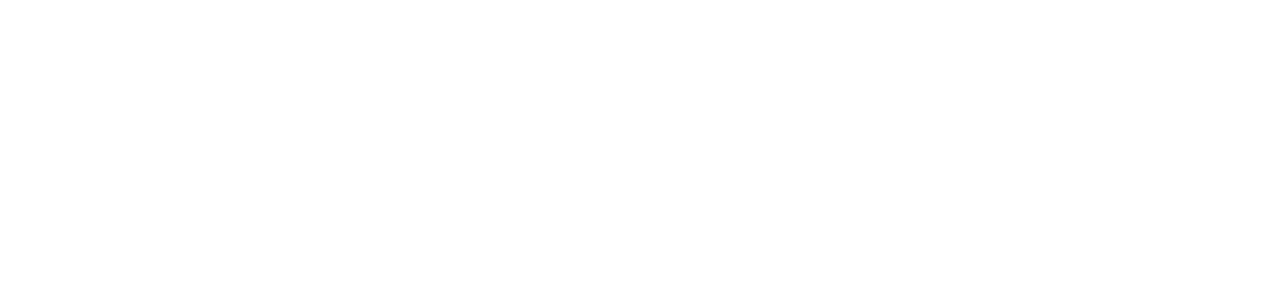
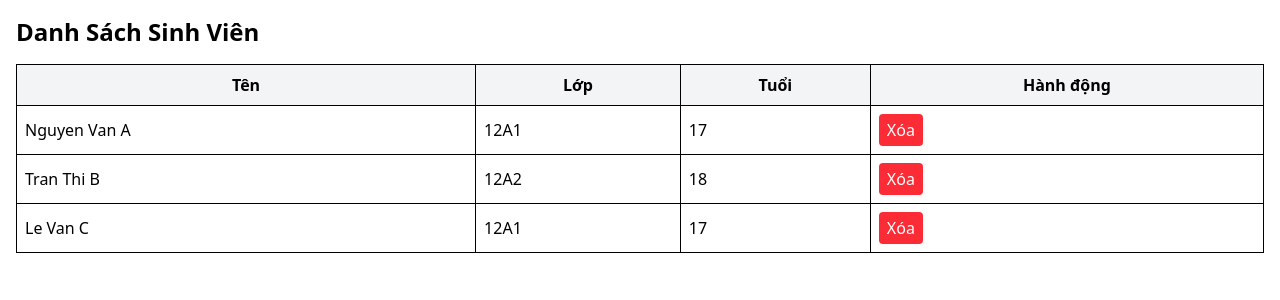
Before and after one commit to DeeDeevk/LTPTGiaoDien_NguyenHoVietKhoa_BaiThi, a React (Vite) app: page / in a window 1280 px wide. Shown: the top 300 px of the page. Built offline with nearby package versions, Linux system fonts and the light colour scheme.

Commit message:
giao dien danh sach sv va nut xoa

```diff
--- a/package.json
+++ b/package.json
@@ -10,6 +10,7 @@
     "preview": "vite preview"
   },
   "dependencies": {
+    "@reduxjs/toolkit": "^2.7.0",
     "@tailwindcss/vite": "^4.1.4",
     "react": "^19.0.0",
     "react-dom": "^19.0.0",
--- a/src/App.jsx
+++ b/src/App.jsx
@@ -1,13 +1,14 @@
 import { useState } from 'react'
 import reactLogo from './assets/react.svg'
 import viteLogo from '/vite.svg'
+import SinhVienList from './components/SinhVienList'
 import './App.css'
 
 function App() {
 
   return (
     <div>
-
+      <SinhVienList/>
     </div>
   )
 }
--- /dev/null
+++ b/src/components/SinhVienList.css
@@ -0,0 +1 @@
+@import "tailwindcss";
--- /dev/null
+++ b/src/components/SinhVienList.jsx
@@ -0,0 +1,45 @@
+import { useState } from 'react';
+import './SinhVienList.css';
+
+function SinhVienList() {
+  const [students] = useState([
+    { id: 1, name: 'Nguyen Van A', class: '12A1', age: 17 },
+    { id: 2, name: 'Tran Thi B', class: '12A2', age: 18 },
+    { id: 3, name: 'Le Van C', class: '12A1', age: 17 },
+  ]);
+
+  return (
+    <div className="container mx-auto p-4">
+      <h2 className="text-2xl font-bold mb-4">Danh Sách Sinh Viên</h2>
+      <table className="w-full border-collapse border">
+        <thead>
+          <tr className="bg-gray-100">
+            <th className="border p-2">Tên</th>
+            <th className="border p-2">Lớp</th>
+            <th className="border p-2">Tuổi</th>
+            <th className="border p-2">Hành động</th>
+          </tr>
+        </thead>
+        <tbody>
+          {students.map((student) => (
+            <tr key={student.id} className="hover:bg-gray-50">
+              <td className="border p-2">{student.name}</td>
+              <td className="border p-2">{student.class}</td>
+              <td className="border p-2">{student.age}</td>
+              <td className="border p-2">
+                <button
+                  className="bg-red-500 text-white px-2 py-1 rounded hover:bg-red-600"
+                  onClick={() => alert(`Xóa ${student.name}`)}
+                >
+                  Xóa
+                </button>
+              </td>
+            </tr>
+          ))}
+        </tbody>
+      </table>
+    </div>
+  );
+}
+
+export default SinhVienList;
```
Also changed, not shown: MinhChung/giaoDienDanhSachSV_nutXoa.PNG (added), 1 other file (tests, documents, lock files or other folders).
